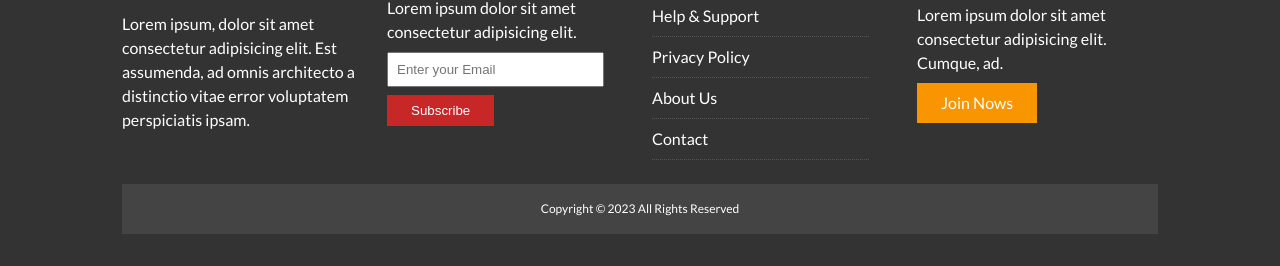
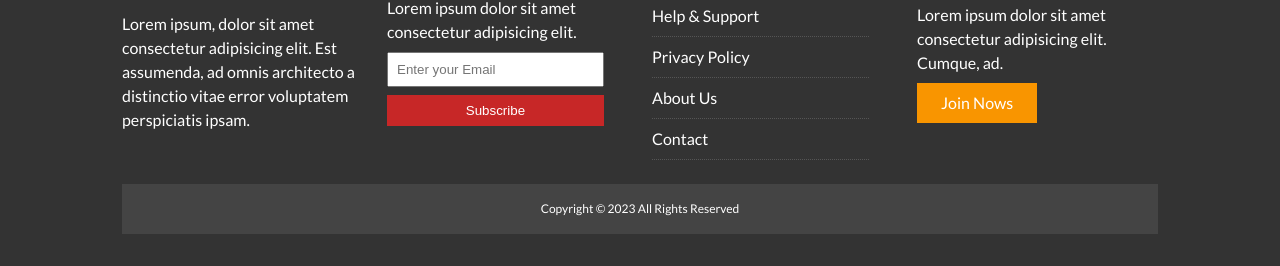
Before and after one commit to DmitriiMal/newsgrid, a plain HTML site: page index.html in a window 1280 px wide. Shown: the part 1644-1910 px from the top of the page. Drawn offline with Linux system fonts and the light colour scheme.

Commit message:
anither fixing

```diff
--- a/index.html
+++ b/index.html
@@ -138,8 +138,7 @@
         <p>Lorem ipsum dolor sit amet consectetur adipisicing elit.</p>
         <form name="contact" method="POST" data-netlify="true">
           <input type="email" name="email" placeholder="Enter your Email">
-          <button type="submit" name="submit" class="btn btn-primary">Subscribe</button>
-          <!-- <input type="submit" name="submit" value="Subscribe" class="btn btn-primary"> -->
+          <input type="submit" name="submit" value="Subscribe" class="btn btn-primary">
         </form>
       </div>
       <div>
```
Also changed, not shown: 1 other file.
